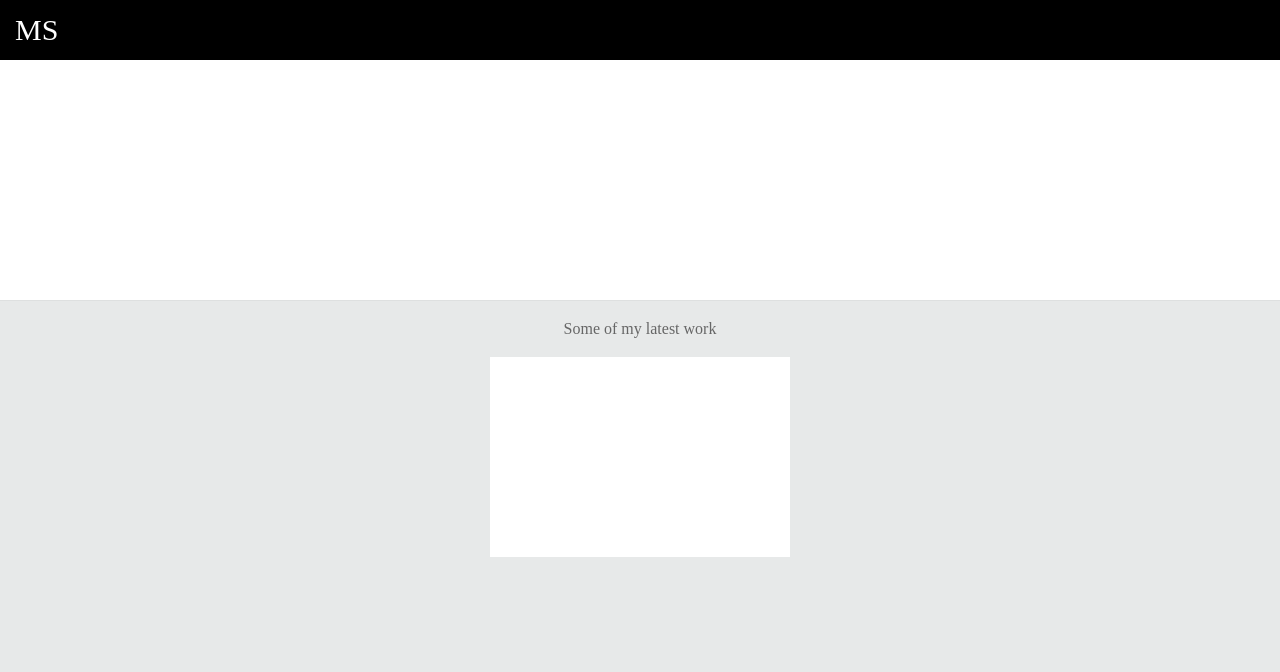
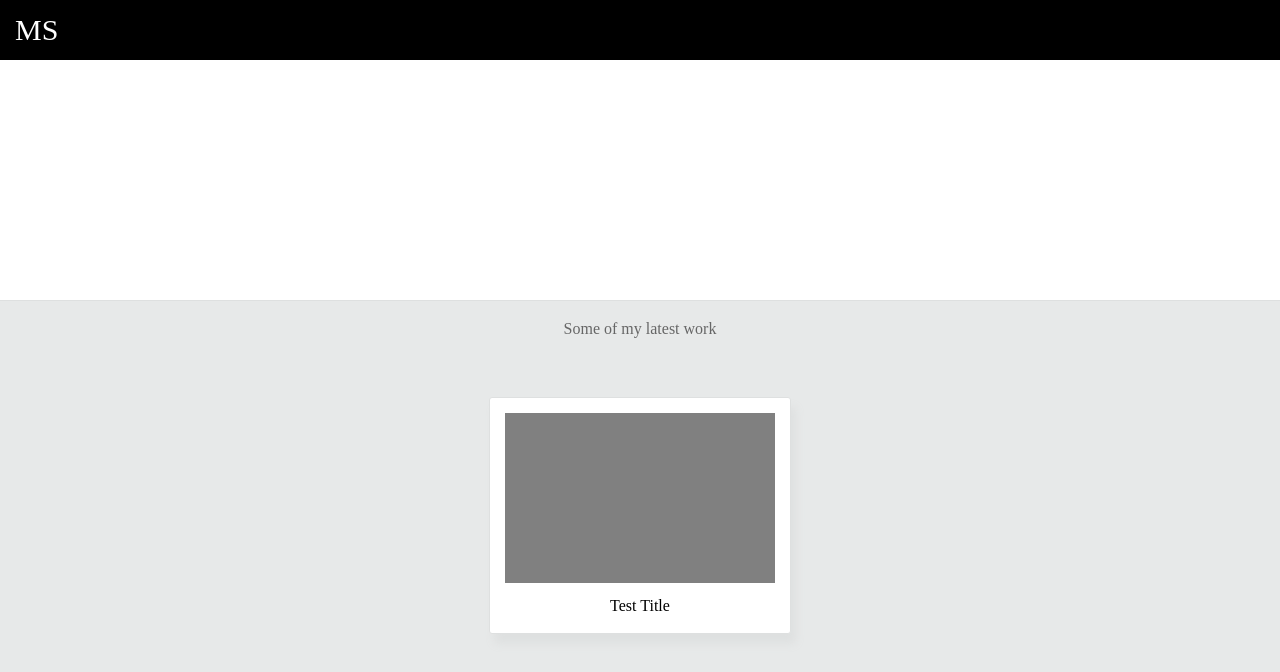
Before and after one commit to mobydickens/portfolio, a React (Create React App) app: page / in a window 1280 px wide. Shown: the top 672 px of the page. Built offline with nearby package versions, Linux system fonts and the light colour scheme; the HTML template or start-up script is replaced by a standard one.

Commit message:
Working on the project individual boxes

```diff
--- a/src/components/ProjectBoxes.jsx
+++ b/src/components/ProjectBoxes.jsx
@@ -5,11 +5,27 @@ const BoxParent = styled.div`
   display: flex;
   justify-content: center;
 `
-
 const ProjectBox = styled.div`
+  display: flex;
+  flex-direction: column;
+  align-items: center;
+  margin: 40px 0 40px 0;
+  padding-top: 15px;
   background-color: white;
   width: 300px;
-  height: 200px;
+  height: 220px;
+  border: 1px solid #DEE0E0;
+  border-radius: 3px;
+  box-shadow: 5px 10px 10px #DEE0E0;
+`
+const InnerBox = styled.div`
+  align-self: center;
+  width: 270px;
+  height: 170px;
+  background-color: grey;
+`
+const ProjectTitle = styled.div`
+  margin-top: 15px;
 `
 
 class ProjectBoxes extends Component {
@@ -17,7 +33,8 @@ class ProjectBoxes extends Component {
     return (
       <BoxParent>
         <ProjectBox>
-
+          <InnerBox></InnerBox>
+          <ProjectTitle>Test Title</ProjectTitle>
         </ProjectBox>
       </BoxParent>
     );
```
Also changed, not shown: src/components/Projects.jsx (added, +20 -0 lines).
